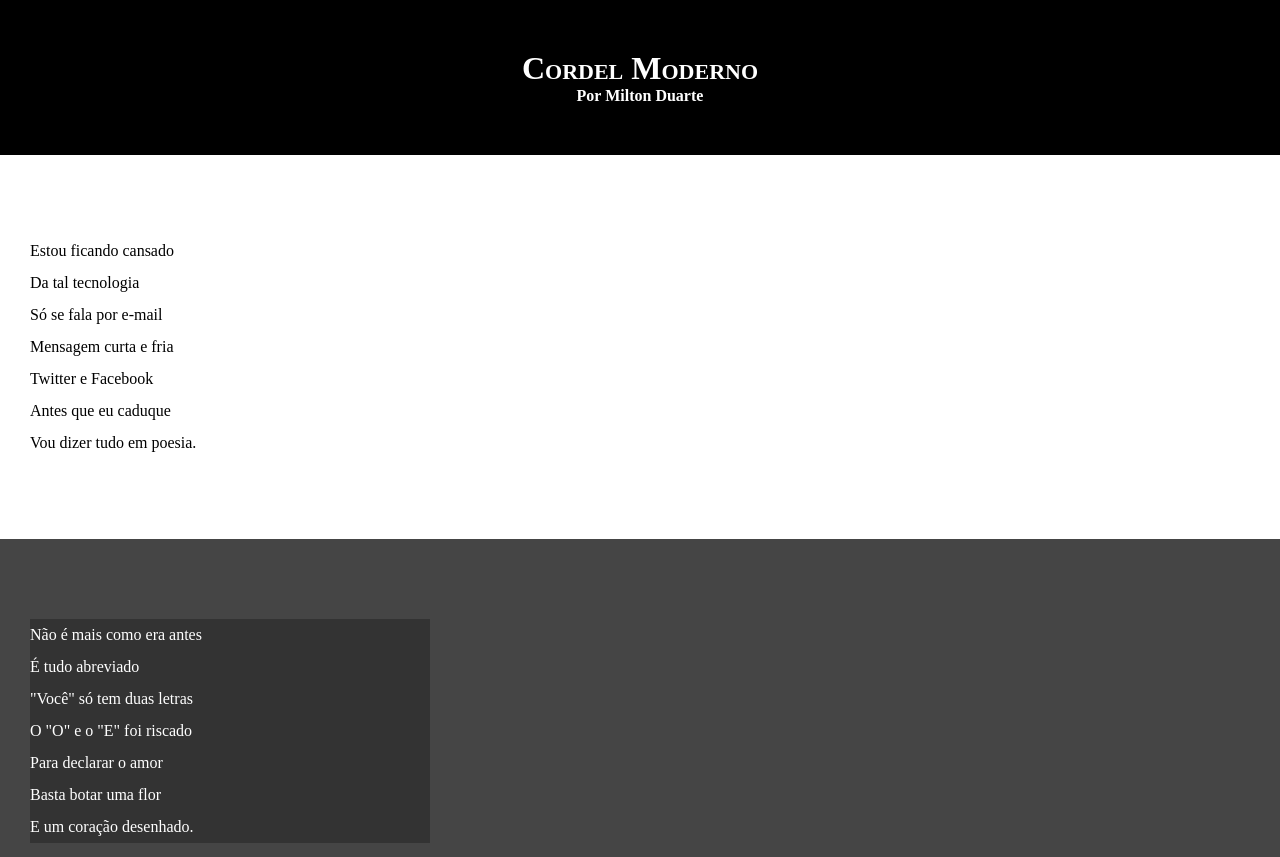
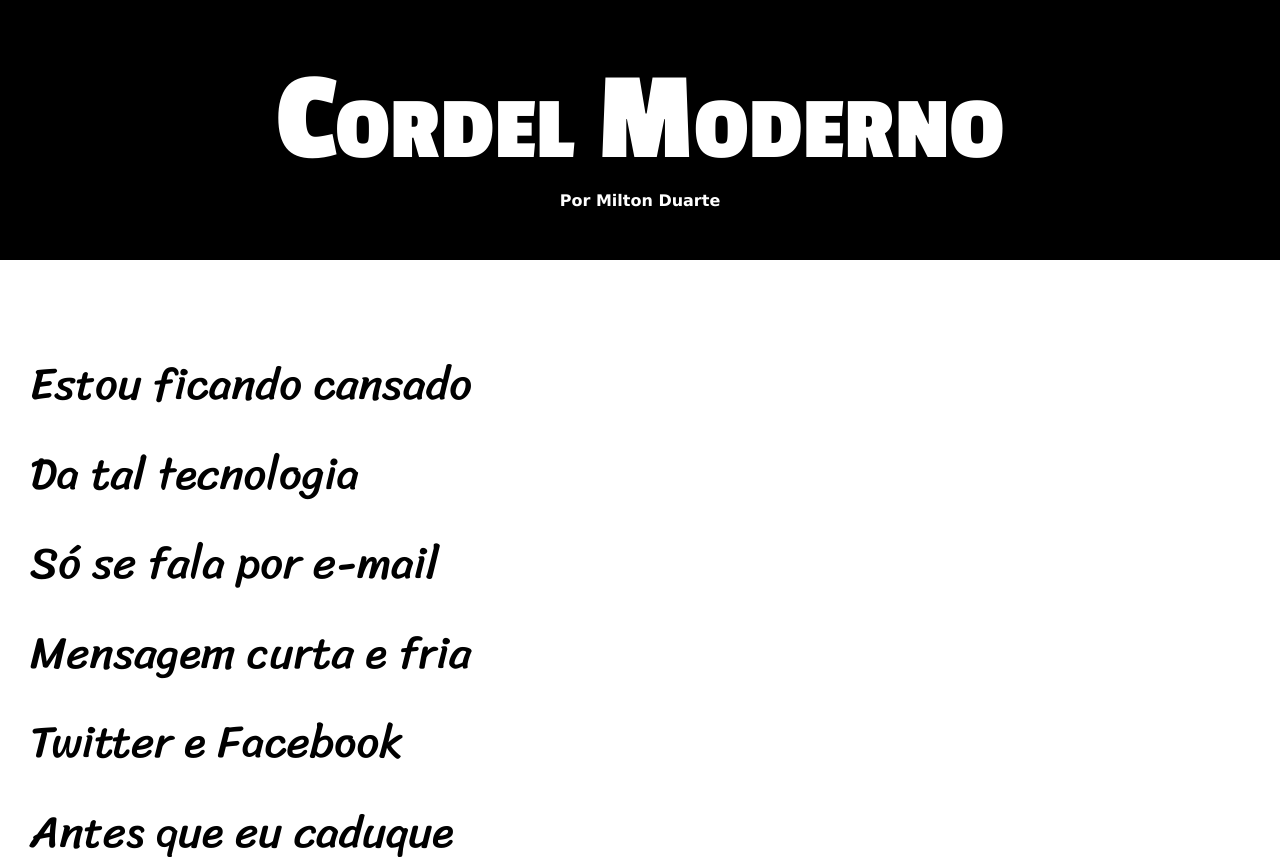
Before and after one commit to ddener-nardi/html-css, a plain HTML site: page desafios/d012/index.html in a window 1280 px wide. Shown: the top 857 px of the page. Drawn offline with Linux system fonts and the light colour scheme.

Commit message:
update styles -- margin and padding

```diff
--- a/desafios/d012/estilo/styles.css
+++ b/desafios/d012/estilo/styles.css
@@ -1,5 +1,13 @@
 @charset "utf-8";
+@import url('https://fonts.googleapis.com/css2?family=Passion+One:wght@400;700;900&display=swap');
+@import url('https://fonts.googleapis.com/css2?family=Passion+One:wght@400;700;900&family=Sriracha&display=swap');
 
+:root{
+
+    --fonte1: Verdana, sans-serif;
+    --fonte2: 'Passion One', cursive;
+    --fonte3: 'Sriracha', cursive;
+}
 *{
     margin: 0px;
     padding: 0px;
@@ -7,6 +15,7 @@
 html, body{
     min-height: 100%;
     background-color: darkgray;
+    font-family: var(--fonte1);
 }
 header{
     background-color: black;
@@ -16,6 +25,8 @@ header{
 header > h1{
     padding-top: 50px;
     font-variant: small-caps;
+    font-family: var(--fonte2);
+    font-size: 10vw;
 }
 header > p{
     padding-bottom: 50px;
@@ -35,6 +46,9 @@ section{
     padding-bottom: 10vh;
     line-height: 2em;
     padding-left: 30px ;
+    font-family: var(--fonte3);
+    font-size: 2em;
+    font-size: 3.5vw;
 }
 section.normal{
     background-color: white;
@@ -46,7 +60,8 @@ section.imagem{
 }
 section.imagem > p{
     background-color: rgba(0, 0, 0, 0.267);
-    width: 400px;
+    display: inline-block;
+    padding: 15px;
 }
 footer{
     background-color: black;
```
